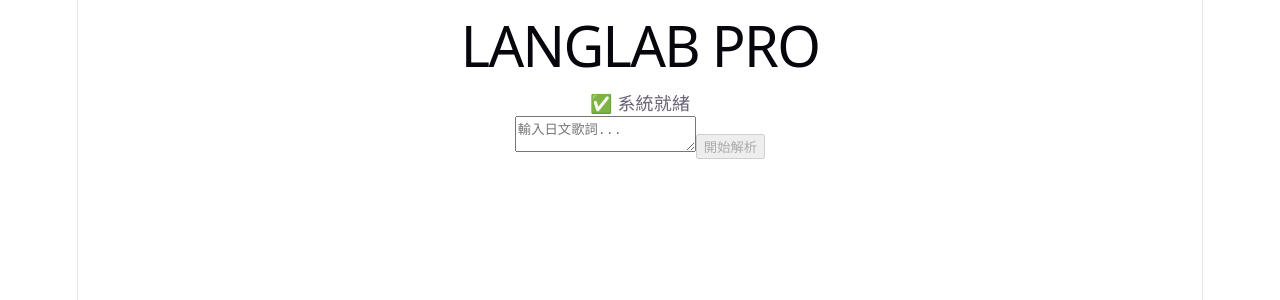
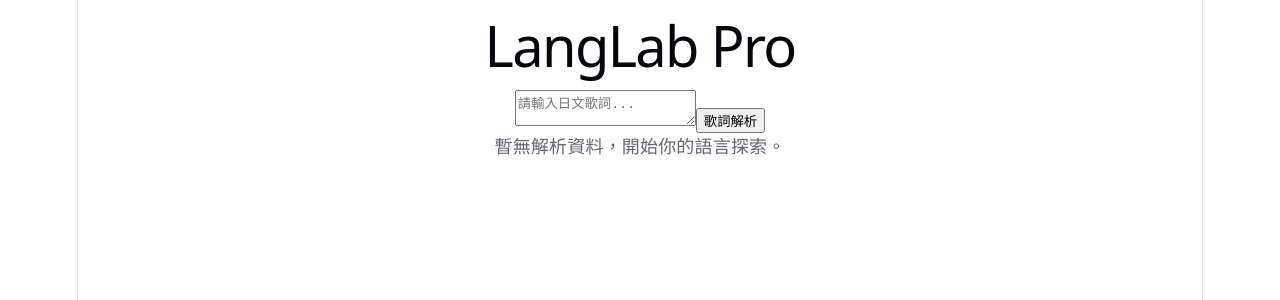
Before and after one commit to Dennistcc/lyric-to-anki, a React (Vite) app: page / in a window 1280 px wide. Shown: the top 300 px of the page. Built offline with nearby package versions, Linux system fonts and the light colour scheme.

Commit message:
style: back to MUJI minimalist style

```diff
--- a/src/App.jsx
+++ b/src/App.jsx
@@ -1,60 +1,88 @@
 import React, { useState } from 'react';
 
-function App() {
+const App = () => {
   const [inputText, setInputText] = useState('');
   const [words, setWords] = useState([]);
-  const [status, setStatus] = useState('✅ 系統就緒');
   const [loading, setLoading] = useState(false);
-  const [showResult, setShowResult] = useState(false);
 
   const handleParse = async () => {
+    if (!inputText.trim()) return;
     setLoading(true);
-    setStatus('🔍 正在後端解析...');
-
     try {
       const response = await fetch('/api/parse', {
         method: 'POST',
         headers: { 'Content-Type': 'application/json' },
         body: JSON.stringify({ text: inputText }),
       });
-
       const data = await response.json();
-      if (data.error) throw new Error(data.error);
-
-      setWords(data.words);
-      setShowResult(true);
-      setStatus('✅ 解析完成');
-    } catch (err) {
-      alert('解析失敗: ' + err.message);
-      setStatus('❌ 發生錯誤');
+      if (data.success) {
+        setWords(data.words);
+      }
+    } catch (error) {
+      console.error("解析失敗", error);
     } finally {
       setLoading(false);
     }
   };
 
   return (
-    <div className="container">
-      {/* 這裡保持原本的 CSS 和 UI 結構，但移除所有下載字典的 useEffect */}
-      <h1>LANGLAB <span>PRO</span></h1>
-      <div className="status-tag">{status}</div>
+    <div className="min-h-screen bg-[#F7F6F3] text-[#333] font-sans p-6 md:p-12">
+      <div className="max-w-2xl mx-auto">
+        {/* Header */}
+        <header className="mb-12 text-center">
+          <h1 className="text-2xl font-light tracking-widest text-[#7F7F7F] uppercase mb-2">
+            LangLab Pro
+          </h1>
+          <div className="h-0.5 w-12 bg-[#D1D1D1] mx-auto"></div>
+        </header>
 
-      {!showResult ? (
-        <div>
+        {/* Input Section */}
+        <section className="mb-12">
           <textarea
+            className="w-full h-40 p-4 bg-white border border-[#E5E5E5] rounded-sm shadow-sm focus:outline-none focus:border-[#BCBCBC] transition-colors resize-none placeholder-[#BCBCBC]"
+            placeholder="請輸入日文歌詞..."
             value={inputText}
             onChange={(e) => setInputText(e.target.value)}
-            placeholder="輸入日文歌詞..."
           />
-          <button className="btn-main" onClick={handleParse} disabled={loading || !inputText}>
-            {loading ? '解析中...' : '開始解析'}
+          <button
+            onClick={handleParse}
+            disabled={loading}
+            className="mt-4 w-full py-3 bg-[#7F7F7F] text-white tracking-widest hover:bg-[#666] transition-colors rounded-sm disabled:bg-[#D1D1D1]"
+          >
+            {loading ? '解析中...' : '歌詞解析'}
           </button>
-        </div>
-      ) : (
-        /* 顯示結果的 UI 保持不變 */
-        <div onClick={() => setShowResult(false)}>返回</div>
-      )}
+        </section>
+
+        {/* Results Section */}
+        <section className="space-y-6">
+          {words.length > 0 && (
+            <h2 className="text-sm font-medium text-[#999] mb-4">發現單字 ({words.length})</h2>
+          )}
+          {words.map((item, index) => (
+            <div
+              key={index}
+              className="bg-white p-6 border border-[#E5E5E5] rounded-sm shadow-sm hover:shadow-md transition-shadow"
+            >
+              <div className="flex justify-between items-baseline mb-2">
+                <h3 className="text-xl font-medium text-[#333]">{item.word}</h3>
+                <span className="text-xs text-[#BCBCBC] tracking-tighter">{item.pos || '未分類'}</span>
+              </div>
+              <p className="text-sm text-[#7F7F7F] mb-3">{item.reading}</p>
+              <p className="text-sm leading-relaxed text-[#555] border-t border-[#F0F0F0] pt-3">
+                {item.meaning}
+              </p>
+            </div>
+          ))}
+        </section>
+
+        {words.length === 0 && !loading && (
+          <p className="text-center text-[#BCBCBC] text-sm mt-20 italic">
+            暫無解析資料，開始你的語言探索。
+          </p>
+        )}
+      </div>
     </div>
   );
-}
+};
 
 export default App;
```
